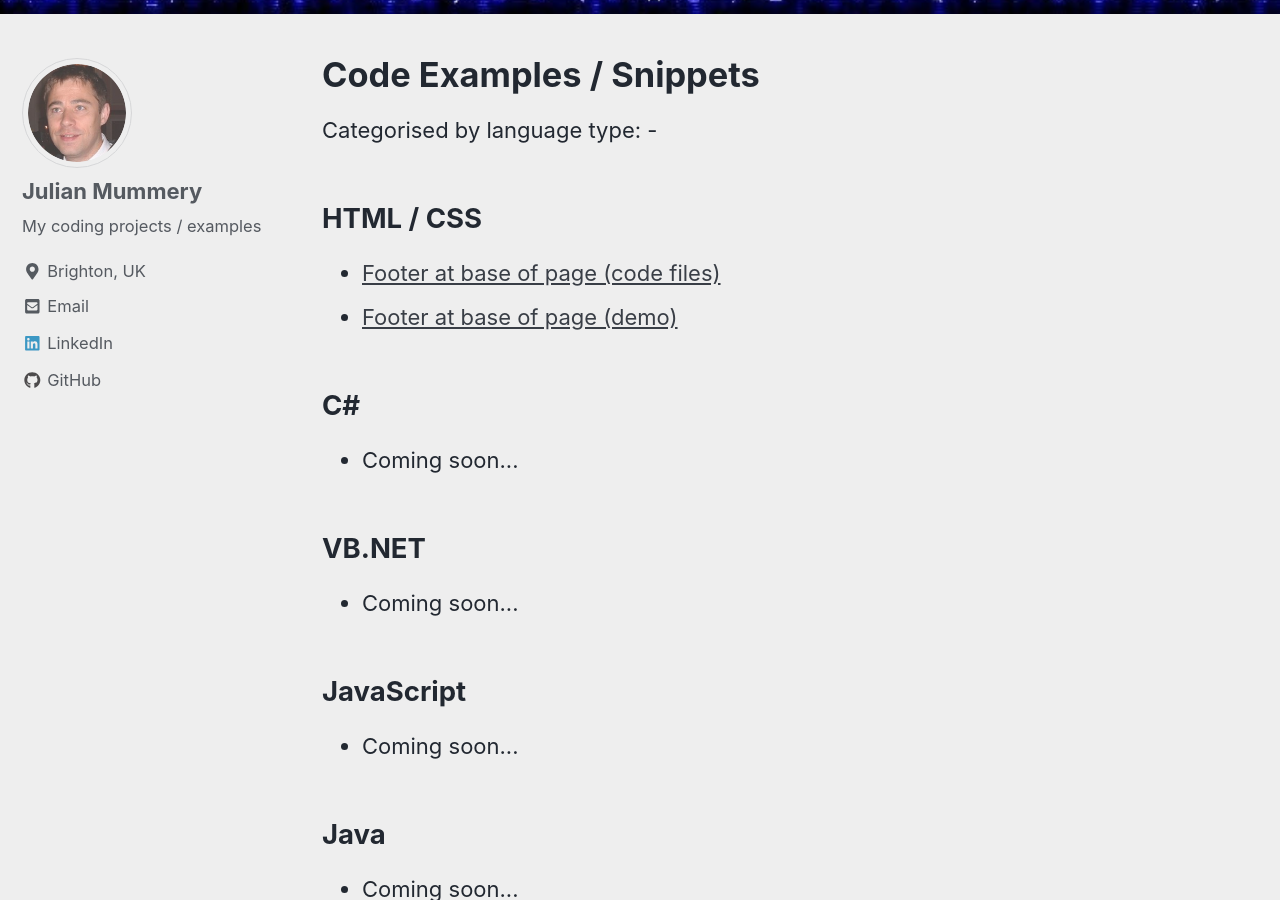
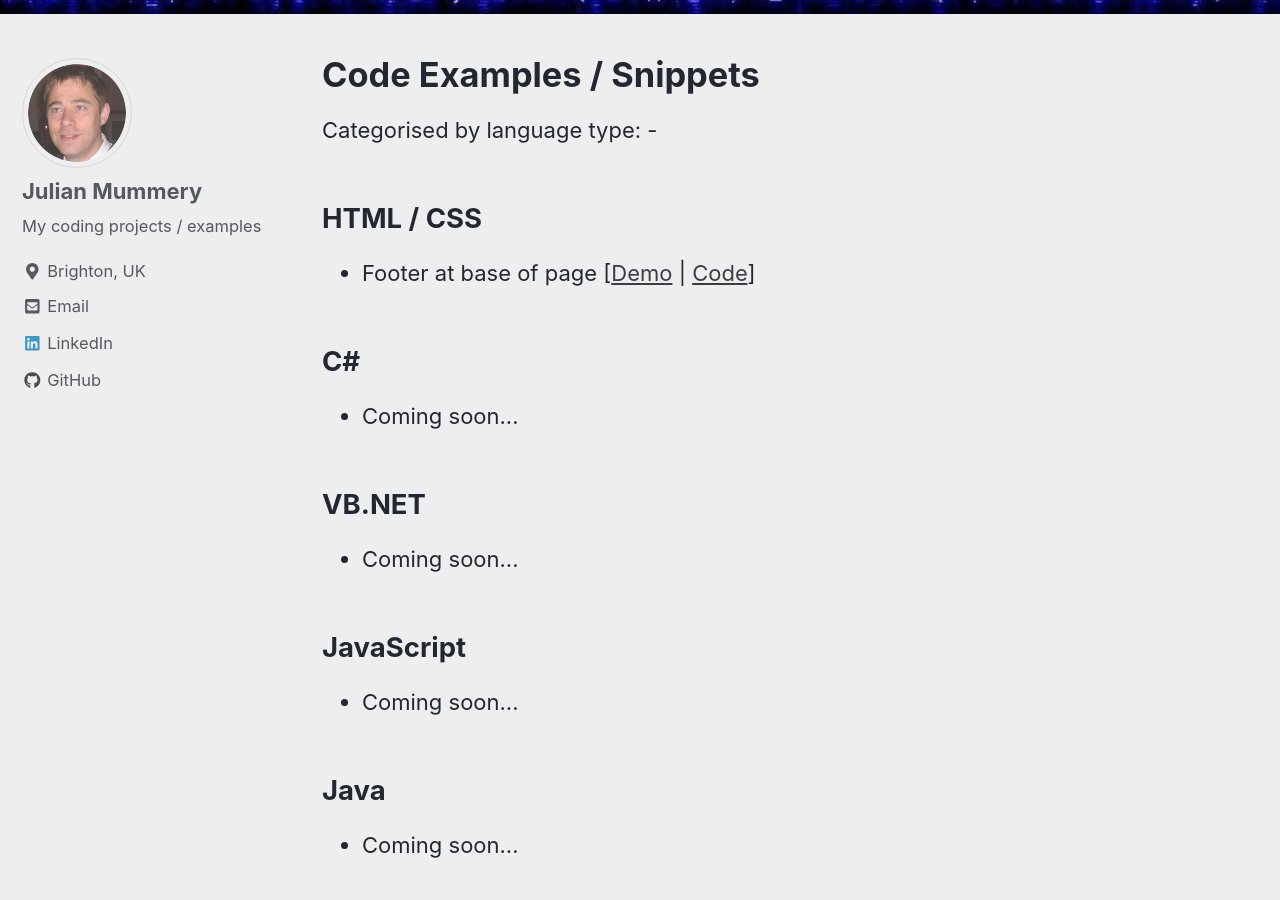
Before and after one commit to julianmummery/julianmummery.github.io, a Jekyll site: the page built from _pages/coding-examples.md, in a window 1280 px wide and 900 px high, scrolled down 374 px. Built offline with Jekyll 4.4.1, drawn with Linux system fonts in a browser that asks for light colours; nearby versions of some CDN libraries.

Commit message:
Update coding-examples.md

```diff
--- a/_pages/coding-examples.md
+++ b/_pages/coding-examples.md
@@ -11,8 +11,7 @@ Categorised by language type: -
 
 <h2>HTML / CSS</h2>
 <ul>
-  <li><a href="https://github.com/julianmummery/footer-at-base-of-page" target="_blank">Footer at base of page (code files)</a></li>
-  <li><a href="https://julianmummery.github.io/footer-at-base-of-page/" target="_blank">Footer at base of page (demo)</a></li>
+  <li>Footer at base of page [<a href="https://julianmummery.github.io/footer-at-base-of-page/" target="_blank">Demo</a> | <a href="https://github.com/julianmummery/footer-at-base-of-page" target="_blank">Code</a>]</li>
 </ul>
 
 <h2>C#</h2>
```
